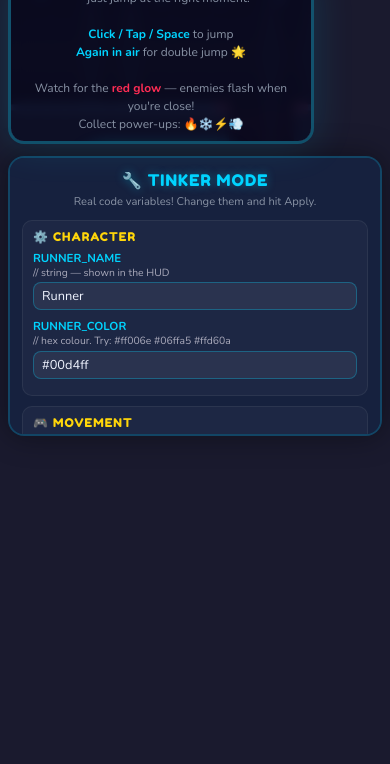
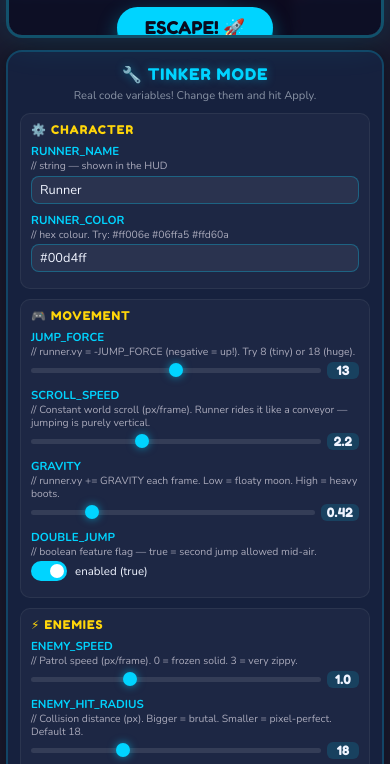
Before and after one commit to Mtumid/FactoryEscape, a plain HTML site: page index.html in a window 390 px wide. Shown: the part 255-1019 px from the top of the page. Before the commit the page ends 844 px from the top, so only its background shows below. Drawn offline with nearby package versions, Linux system fonts and the light colour scheme.

Commit message:
Update index.html

```diff
--- a/index.html
+++ b/index.html
@@ -3,7 +3,8 @@
 
 <head>
     <meta charset="UTF-8">
-    <meta name="viewport" content="width=device-width, initial-scale=1.0, user-scalable=no">
+    <meta name="viewport"
+        content="width=device-width, initial-scale=1.0, maximum-scale=1.0, user-scalable=no, viewport-fit=cover">
     <title>Factory Escape 🏭</title>
     <style>
         @import url('https://fonts.googleapis.com/css2?family=Fredoka+One&family=Nunito:wght@400;700;900&display=swap');
@@ -36,7 +37,9 @@
             flex-direction: column;
             align-items: center;
             justify-content: center;
-            overflow: hidden;
+            overflow-x: hidden;
+            overflow-y: auto;
+            overscroll-behavior: none;
         }
 
         h1.title {
@@ -53,7 +56,8 @@
             display: flex;
             gap: 12px;
             align-items: flex-start;
-            width: min(1100px, 99vw);
+            width: 100%;
+            max-width: 1100px;
             padding: 6px;
         }
 
@@ -92,10 +96,14 @@
             position: relative;
             width: 100%;
             aspect-ratio: 16/9;
+            max-height: 75dvh;
+            max-width: calc(75dvh * 16 / 9);
+            margin: 0 auto;
             border-radius: 16px;
             overflow: hidden;
             border: 3px solid rgba(0, 212, 255, 0.3);
             box-shadow: 0 0 40px rgba(0, 212, 255, 0.15), inset 0 0 60px rgba(0, 0, 0, 0.4);
+            touch-action: none;
         }
 
         canvas#gc {
@@ -435,14 +443,20 @@
             line-height: 1.4;
         }
 
-        @media (max-width:640px) {
+        @media (max-width: 960px) {
             #outer {
                 flex-direction: column;
+                align-items: center;
+            }
+
+            #game-side {
+                width: 100%;
             }
 
             #tinker-panel {
                 width: 100%;
-                max-height: 280px;
+                max-width: 500px;
+                max-height: none;
             }
         }
     </style>
```
